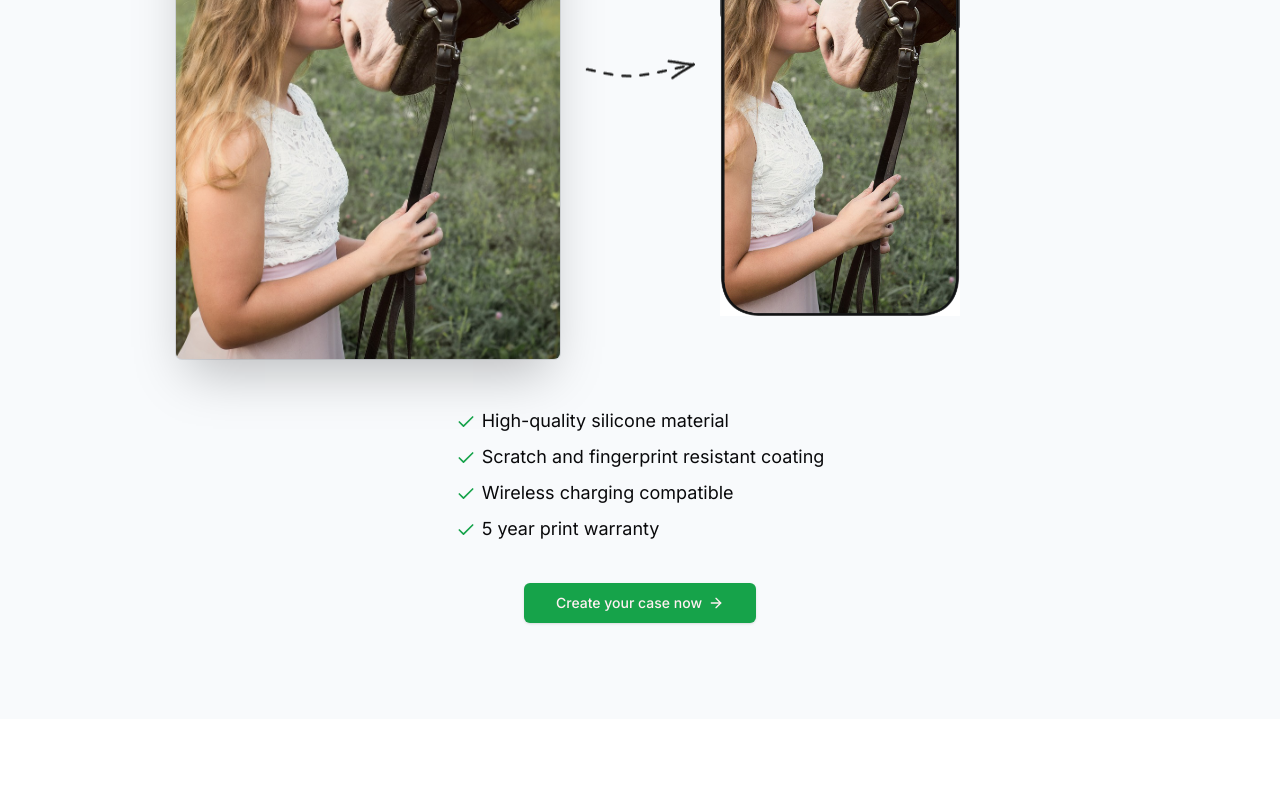
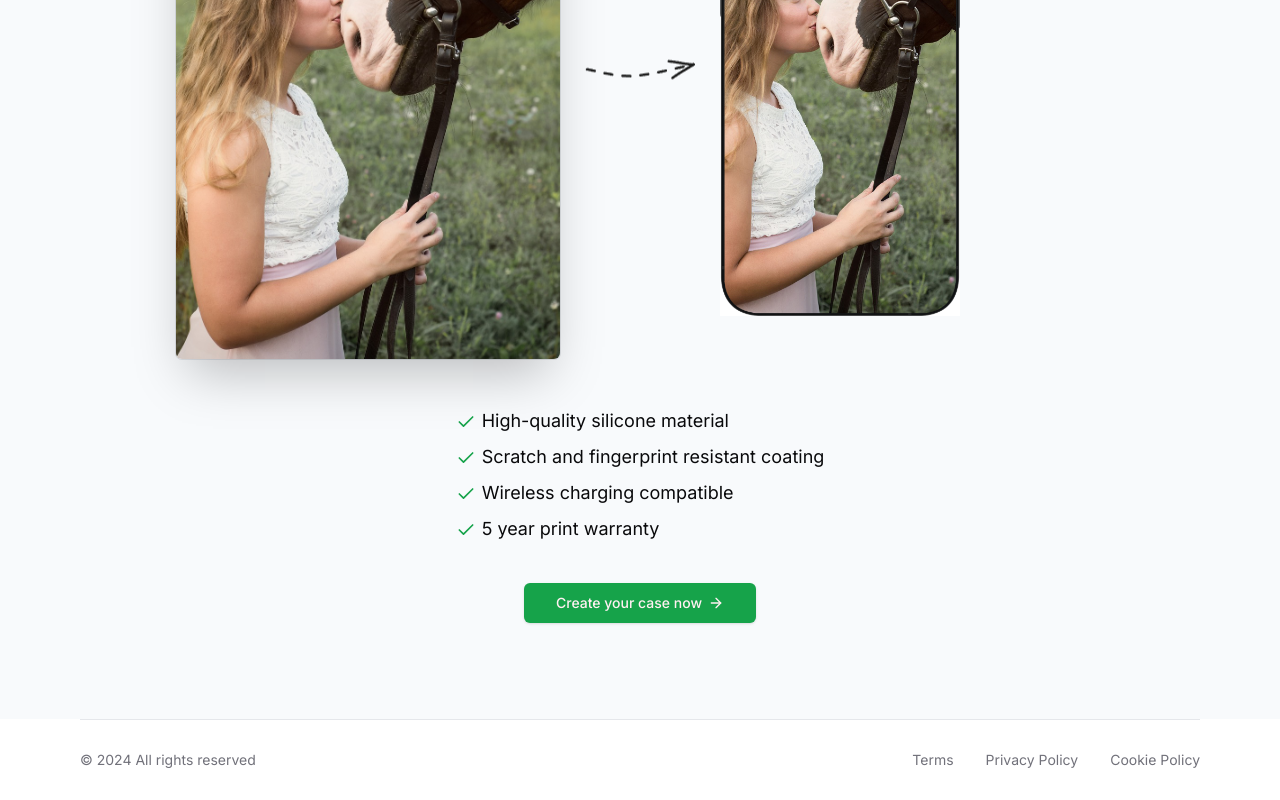
Before and after one commit to BeratHundurel/casecobra, a Next.js app: page / in a window 1280 px wide. Shown: the part 3124-3924 px from the top of the page. Before the commit the page ends 3843 px from the top, so only its background shows below. Built offline with nearby package versions, Linux system fonts and the light colour scheme; no server answers.

Commit message:
adding footer component

```diff
--- a/src/app/layout.tsx
+++ b/src/app/layout.tsx
@@ -2,6 +2,7 @@
 import { Inter } from "next/font/google";
 import "./globals.css";
 import Navbar from "@/components/Navbar";
+import Footer from "@/components/Footer";
 
 const inter = Inter({ subsets: ["latin"] });
 
@@ -20,6 +21,7 @@
          <body className={inter.className}>
             <Navbar />
             {children}
+            <Footer />
          </body>
       </html>
    );
--- /dev/null
+++ b/src/components/Footer.tsx
@@ -0,0 +1,32 @@
+import Link from "next/link";
+import MaxWidthWrapper from "./MaxWidthWrapper";
+
+const Footer = () => {
+   return (
+      <footer className="bg-white h-20 relative ">
+         <MaxWidthWrapper>
+            <div className="border-t border-gray-200" />
+            <div className="h-full flex flex-col md:flex-row md:justify-between justify-center items-center">
+               <div className="text-center md:text-left pb-3 md:pb-0">
+                  <p className="text-sm text-muted-foreground">&copy; {new Date().getFullYear()} All rights reserved</p>
+               </div>
+               <div className="flex items-center justify-center">
+                  <div className="flex space-x-8">
+                     <Link href="#" className="text-sm text-muted-foreground hover:text-gray-600">
+                        Terms
+                     </Link>
+                     <Link href="#" className="text-sm text-muted-foreground hover:text-gray-600">
+                        Privacy Policy
+                     </Link>
+                     <Link href="#" className="text-sm text-muted-foreground hover:text-gray-600">
+                        Cookie Policy
+                     </Link>
+                  </div>
+               </div>
+            </div>
+         </MaxWidthWrapper>
+      </footer>
+   );
+};
+
+export default Footer;
```
